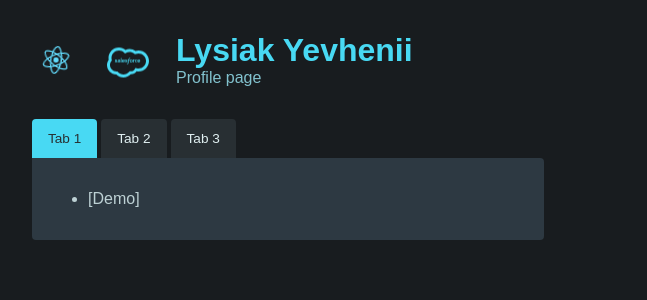
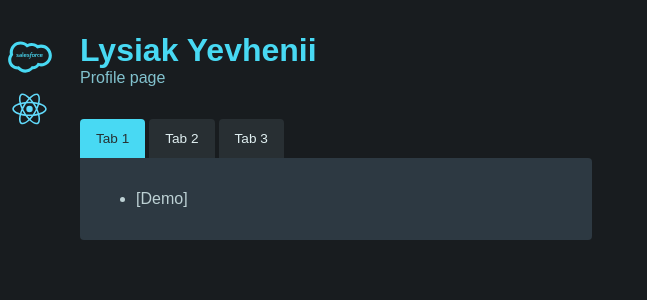
Before and after one commit to lysiak-yevhenii/lysiak-yevhenii.github.io, a React (Create React App) app: page / in a window 1536 px wide. Shown: the top 300 px of the page, without its empty margins (0-647 px from the left). Built offline with nearby package versions, Linux system fonts and the light colour scheme.

Commit message:
Add: hover menu

```diff
--- a/src/App.css
+++ b/src/App.css
@@ -1,31 +1,5 @@
 .App {
   text-align: center;
-}
-
-.App-logo {
-  /* height: 40vmin; */
-  pointer-events: none;
-}
-
-@media (prefers-reduced-motion: no-preference) {
-  .App-logo {
-    animation: App-logo-spin infinite 20s linear;
-  }
-
-  .Salesforce-logo {
-    animation: 3s linear 1s infinite alternate slidein;
-  }
-}
-
-@keyframes slidein {
-  from {
-    /* pushes the sun down past the viewport */
-    transform: translateY(-10%);
-  }
-  to {
-    /* returns the sun to its default position */
-    transform: translateY(20%);
-  }
 }
 
 .App-header {
@@ -42,12 +16,3 @@
 .App-link {
   color: #61dafb;
 }
-
-@keyframes App-logo-spin {
-  from {
-    transform: rotate(0deg);
-  }
-  to {
-    transform: rotate(360deg);
-  }
-}
--- a/src/App.js
+++ b/src/App.js
@@ -1,64 +1,16 @@
-import react_logo from './react.svg';
-import salesforce_logo from './salesforce.svg';
-import { useState } from "react";
+import Menu from "./components/Menu/Menu";
+import MainPage from "./components/MainPage/MainPage";
+
 import "./index.css";
 import './App.css';
 
-const content = [
-  [
-    "[Demo]"
-  ],
-  [
-    "[Demo]"
-  ],
-  [
-    "[Demo]"
-  ]
-];
+function App () {
 
-function App () {
-  const [activeContentIndex, setActiveContentIndex] = useState(0);
 
   return (
     <div>
-      <header>
-        <img src={react_logo} className="App-logo" alt="logo" />
-        <img src={salesforce_logo} className="Salesforce-logo" alt="logo" />
-        <div>
-          <h1>Lysiak Yevhenii</h1>
-          <p>Profile page</p>
-        </div>
-      </header>
-
-      <div id="tabs">
-        <menu>
-          <button
-            className={activeContentIndex === 0 ? "active" : ""}
-            onClick={() => setActiveContentIndex(0)}
-          >
-            Tab 1
-          </button>
-          <button
-            className={activeContentIndex === 1 ? "active" : ""}
-            onClick={() => setActiveContentIndex(1)}
-          >
-            Tab 2
-          </button>
-          <button
-            className={activeContentIndex === 2 ? "active" : ""}
-            onClick={() => setActiveContentIndex(2)}
-          >
-            Tab 3
-          </button>
-        </menu>
-        <div id="tab-content">
-          <ul>
-            {content[activeContentIndex].map((item) => (
-              <li key={item}>{item}</li>
-            ))}
-          </ul>
-        </div>
-      </div>
+      <Menu />
+      <MainPage />
     </div>
   );
 }
--- /dev/null
+++ b/src/components/MainPage/MainPage.js
@@ -0,0 +1,60 @@
+import React, { useState } from 'react';
+import styles from './MainPage.module.css';
+
+const content = [
+  [
+    "[Demo]"
+  ],
+  [
+    "[Demo]"
+  ],
+  [
+    "[Demo]"
+  ]
+];
+
+const MainPage = () => {
+  const [activeContentIndex, setActiveContentIndex] = useState(0);
+
+  return (
+    <div className={styles.content}>
+      <header>
+        <div>
+          <h1>Lysiak Yevhenii</h1>
+          <p>Profile page</p>
+        </div>
+      </header>
+
+      <div id="tabs">
+        <menu>
+          <button
+            className={activeContentIndex === 0 ? "active" : ""}
+            onClick={() => setActiveContentIndex(0)}
+          >
+            Tab 1
+          </button>
+          <button
+            className={activeContentIndex === 1 ? "active" : ""}
+            onClick={() => setActiveContentIndex(1)}
+          >
+            Tab 2
+          </button>
+          <button
+            className={activeContentIndex === 2 ? "active" : ""}
+            onClick={() => setActiveContentIndex(2)}
+          >
+            Tab 3
+          </button>
+        </menu>
+        <div id="tab-content">
+          <ul>
+            {content[activeContentIndex].map((item) => (
+              <li key={item}>{item}</li>
+            ))}
+          </ul>
+        </div>
+      </div>
+    </div>);
+}
+
+export default MainPage;
--- /dev/null
+++ b/src/components/MainPage/MainPage.module.css
@@ -0,0 +1,3 @@
+.content {
+  margin: 0px 80px 0px;
+}
--- /dev/null
+++ b/src/components/Menu/Menu.js
@@ -0,0 +1,29 @@
+import React from 'react';
+import styles from './Menu.module.css';
+import salesforce_logo from '../../salesforce.svg';
+import react_logo from '../../react.svg';
+
+const Menu = () => {
+  return (
+    <div className={styles.container}>
+      <div id={styles.panel}>
+        <img className={styles['Salesforce-logo']} style={{ wight: "50px", height: "50px" }} src={salesforce_logo} alt="Salesforce Log" />
+        <div id={styles.hidden_panel}>
+          <div class={styles.display}>
+            {/* <iframe id="ytplayer" type="text/html" width="720" height="405" src="https://www.youtube.com/embed/qTv8lRXM6Tw" frameborder="0" allowfullscreen="" /> */}
+          </div>
+        </div>
+      </div>
+      <div id={styles.panel} style={{ top: "88px" }}>
+        <img className={styles['App-logo']} style={{ wight: "50px", height: "42px" }} src={react_logo} alt="React Logo" />
+        <div id={styles.hidden_panel}>
+          <div class={styles.display}>
+            {/* <iframe id="ytplayer" type="text/html" width="720" height="405" src="https://www.youtube.com/embed/qTv8lRXM6Tw" frameborder="0" allowfullscreen="" /> */}
+          </div>
+        </div>
+      </div>
+    </div >
+  );
+}
+
+export default Menu;
--- /dev/null
+++ b/src/components/Menu/Menu.module.css
@@ -0,0 +1,88 @@
+@media (min-width: 1281px) {
+  .App-logo {
+    /* height: 40vmin; */
+    pointer-events: none;
+  }
+
+  @keyframes App-logo-spin {
+    from {
+      transform: rotate(0deg);
+    }
+    to {
+      transform: rotate(360deg);
+    }
+  }
+
+  @media (prefers-reduced-motion: no-preference) {
+    .App-logo {
+      animation: App-logo-spin infinite 20s linear;
+    }
+
+    .Salesforce-logo {
+      animation: 1s linear 1s infinite alternate slidein;
+    }
+  }
+
+  @keyframes slidein {
+    from {
+      /* pushes the sun down past the viewport */
+      transform: translateY(-10%);
+    }
+    to {
+      /* returns the sun to its default position */
+      transform: translateY(13%);
+    }
+  }
+
+  .container {
+    width: 100%;
+    max-width: 1024px;
+    padding: 0 40%;
+    margin: 0 auto;
+  }
+
+  #panel {
+    position: fixed;
+    left: 0;
+    background-color: rgba(255, 255, 255, 0.2);
+    width: 60px;
+    font: 14px Arial;
+    color: #fff;
+    text-align: center;
+    -webkit-transition-duration: 0.3s;
+    -moz-transition-duration: 0.3s;
+    -o-transition-duration: 0.3s;
+    transition-duration: 0.3s;
+    -webkit-border-radius: 0 5px 5px 0;
+    -moz-border-radius: 0 5px 5px 0;
+    border-radius: 0 5px 5px 0;
+  }
+
+  #panel:hover {
+    left: 720px; /* при наведении выдвигается на скрытые 200px + 20px отступы */
+    background-color: rgba(255, 255, 255, 0.25);
+  }
+
+  #hidden_panel {
+    position: fixed;
+    top: 1px;
+    left: -720px;
+    background-color: rgba(255, 255, 255, 0.2);
+    color: #fff;
+    width: 720px;
+    height: 400px;
+    padding: 10px;
+    text-align: left;
+    -webkit-transition-duration: 0.3s;
+    -moz-transition-duration: 0.3s;
+    -o-transition-duration: 0.3s;
+    transition-duration: 0.3s;
+    -webkit-border-radius: 0 5px 5px 0;
+    -moz-border-radius: 0 5px 5px 0;
+    border-radius: 0 5px 5px 0;
+  }
+
+  #panel:hover #hidden_panel {
+    left: 0; /* отступ слева */
+  }
+}
--- /dev/null
+++ b/src/components/ReactPortfolio/ReactPortfolio.js
@@ -0,0 +1,6 @@
+
+const ReactPortfolio = () => {
+
+}
+
+export default ReactPortfolio;
--- a/src/index.css
+++ b/src/index.css
@@ -8,10 +8,12 @@ code {
 }
 
 body {
+  /* Remove margin from root block */
+  margin: 0 !important;
+  padding: 0 !important;
   font-family: sans-serif;
   background-color: #181c1f;
   color: #bdd1d4;
-  margin: 2rem;
 }
 
 header {
```
